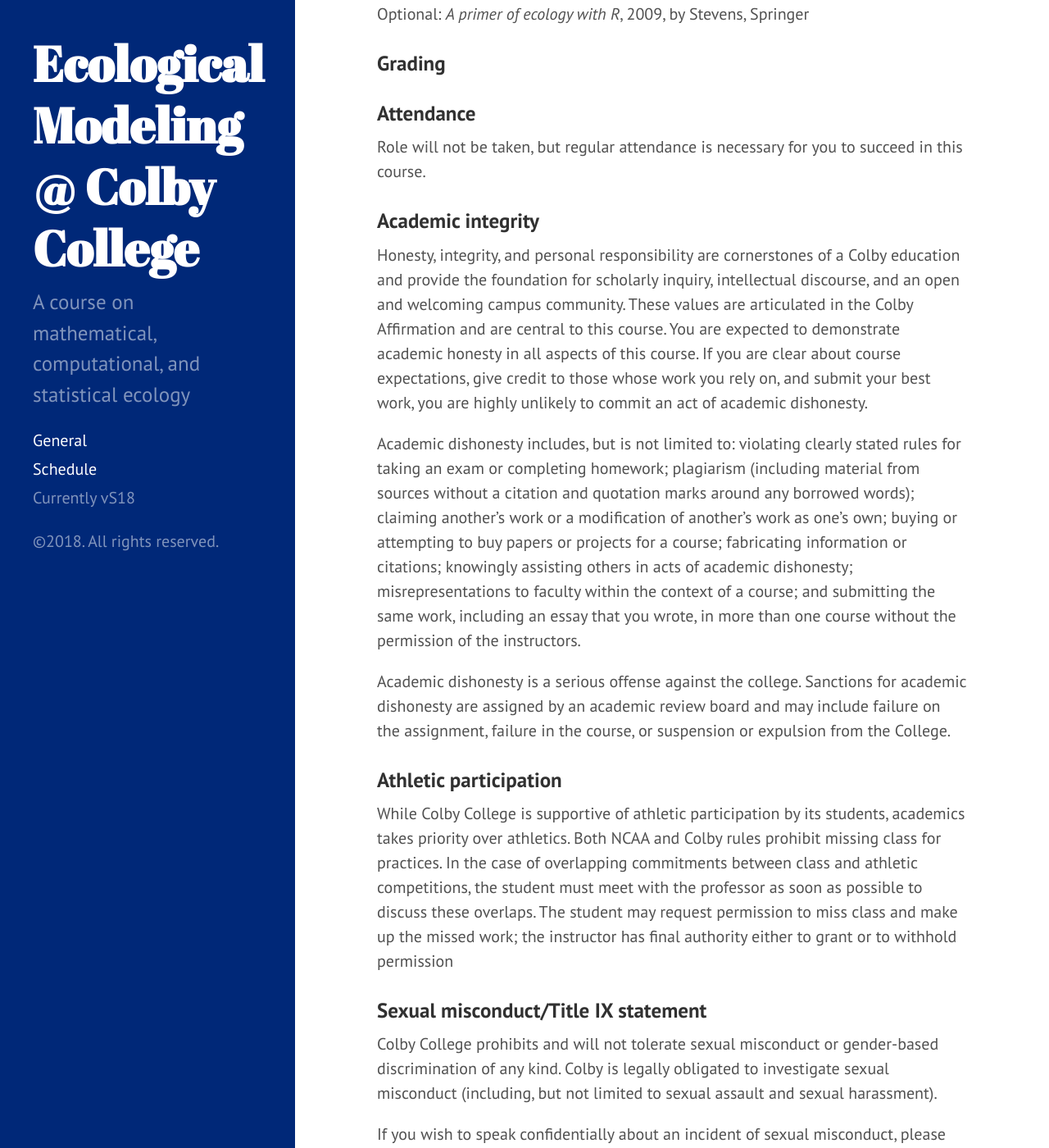
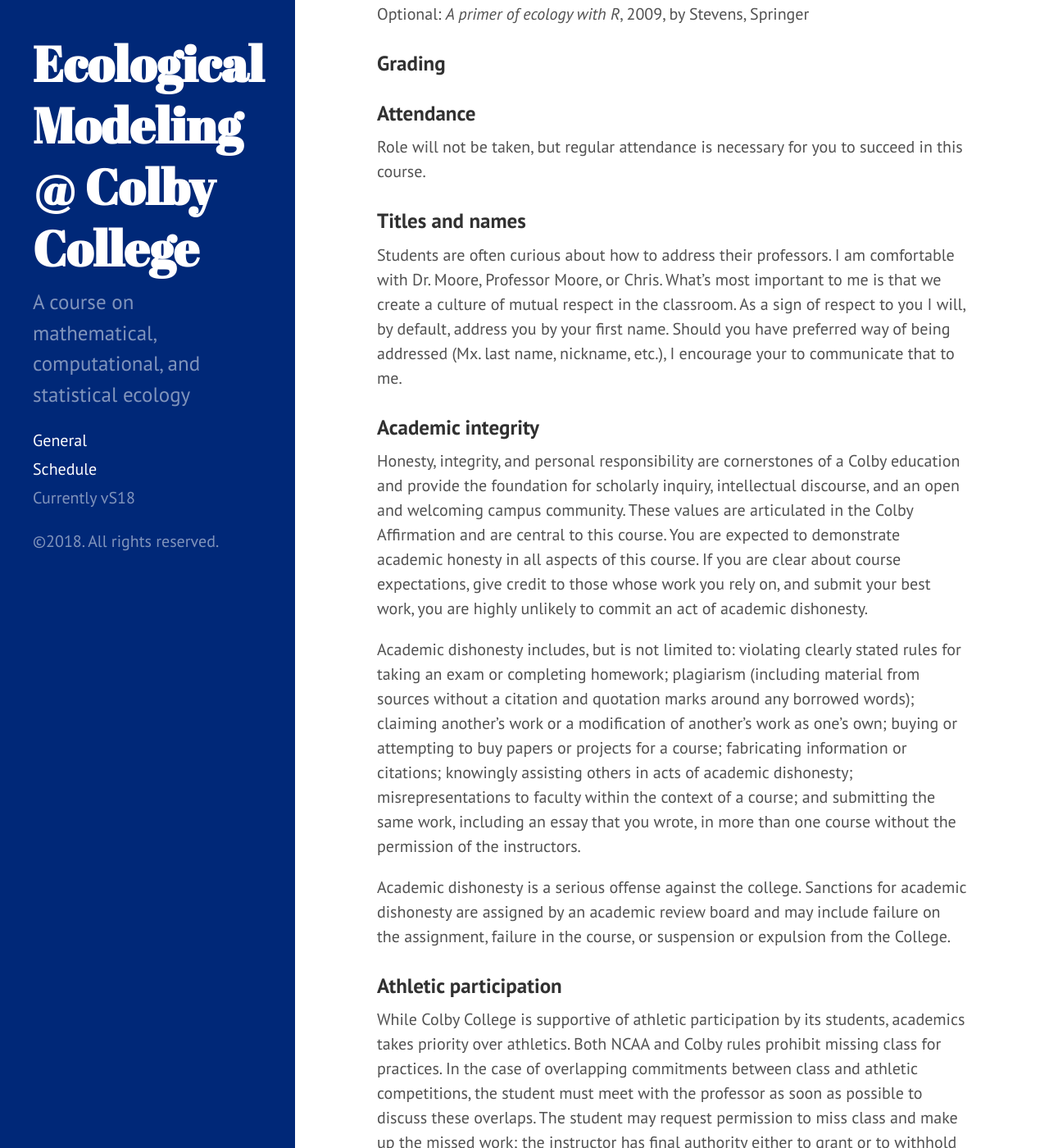
Before and after one commit to ColbyEcology/BI382_2018_Spring, a Jekyll site: the page built from index.md, in a window 1280 px wide and 1400 px high, scrolled down 1218 px. Shown: the whole window at 82% size. Built offline with Jekyll 4.4.1, drawn with Linux system fonts in a browser that asks for light colours.

Commit message:
push the night away

```diff
--- a/index.md
+++ b/index.md
@@ -28,8 +28,13 @@
 
 ### Grading
 
+
 ### Attendance
 Role will not be taken, but regular attendance is necessary for you to succeed in this course.
+
+### Titles and names
+Students are often curious about how to address their professors. I am comfortable with Dr. Moore, Professor Moore, or Chris. What’s most important to me is that we create a culture of mutual respect in the classroom. As a sign of respect to you I will, by default, address you by your first name. Should you have preferred way of being addressed (Mx. last name, nickname, etc.), I encourage your to communicate that to me.
+
 
 ### Academic integrity
 
--- a/public/css/poole.css
+++ b/public/css/poole.css
@@ -245,7 +245,7 @@
 th {
   padding: .25rem .5rem;
   border: 1px solid #e5e5e5;
-  background-color: #a5a5a5;
+  background-color: #b4b9c2;
 }
 tbody tr:nth-child(odd) td,
 tbody tr:nth-child(odd) th {
```
